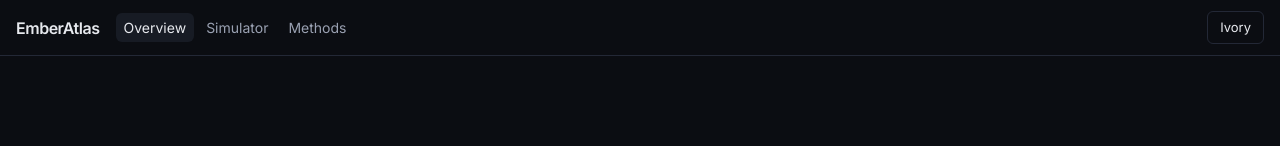
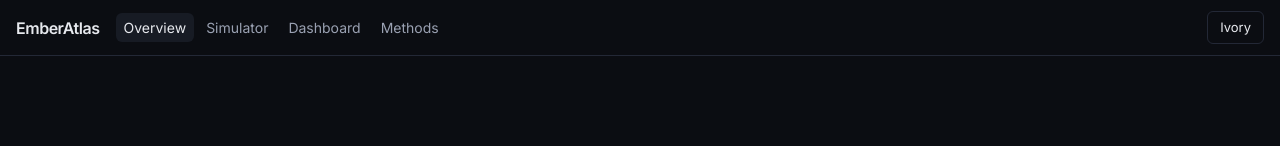
Before and after one commit to K4RM-P/Flame-in-Freefal, a Next.js app in the folder web/: page / in a window 1280 px wide. Shown: the top 146 px of the page. Built offline with nearby package versions, Linux system fonts and the light colour scheme.

Commit message:
fix: expose dashboard in main navigation

```diff
--- a/web/components/shell/Shell.tsx
+++ b/web/components/shell/Shell.tsx
@@ -6,7 +6,7 @@ import { usePathname } from "next/navigation";
 import { useEffect } from "react";
 import { useMission, lsGet, lsSet } from "@/lib/store";
 
-const NAV = [["/", "Overview"], ["/simulator", "Simulator"], ["/methods", "Methods"]] as const;
+const NAV = [["/", "Overview"], ["/simulator", "Simulator"], ["/dashboard", "Dashboard"], ["/methods", "Methods"]] as const;
 
 export function Shell({ children }: { children: React.ReactNode }) {
   const theme = useMission((s) => s.theme);
```
